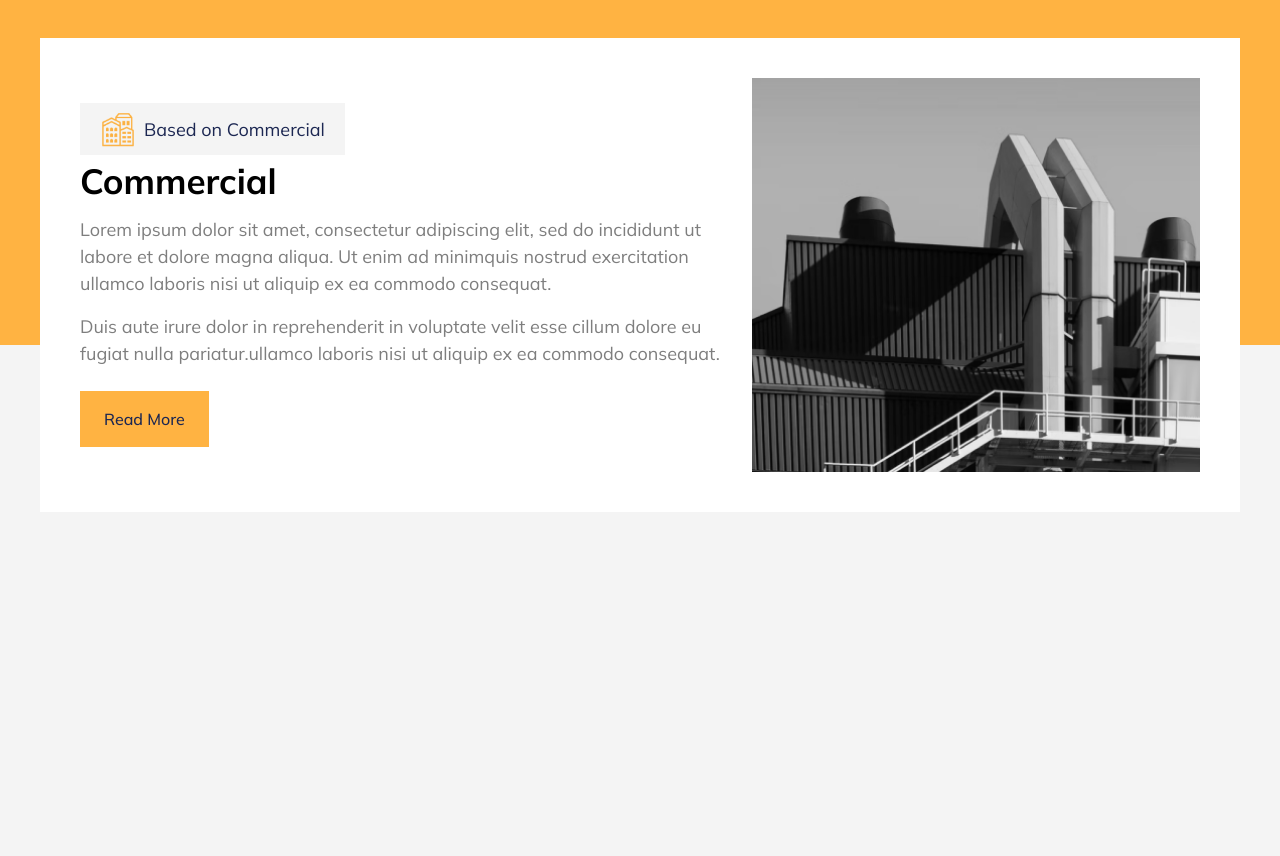
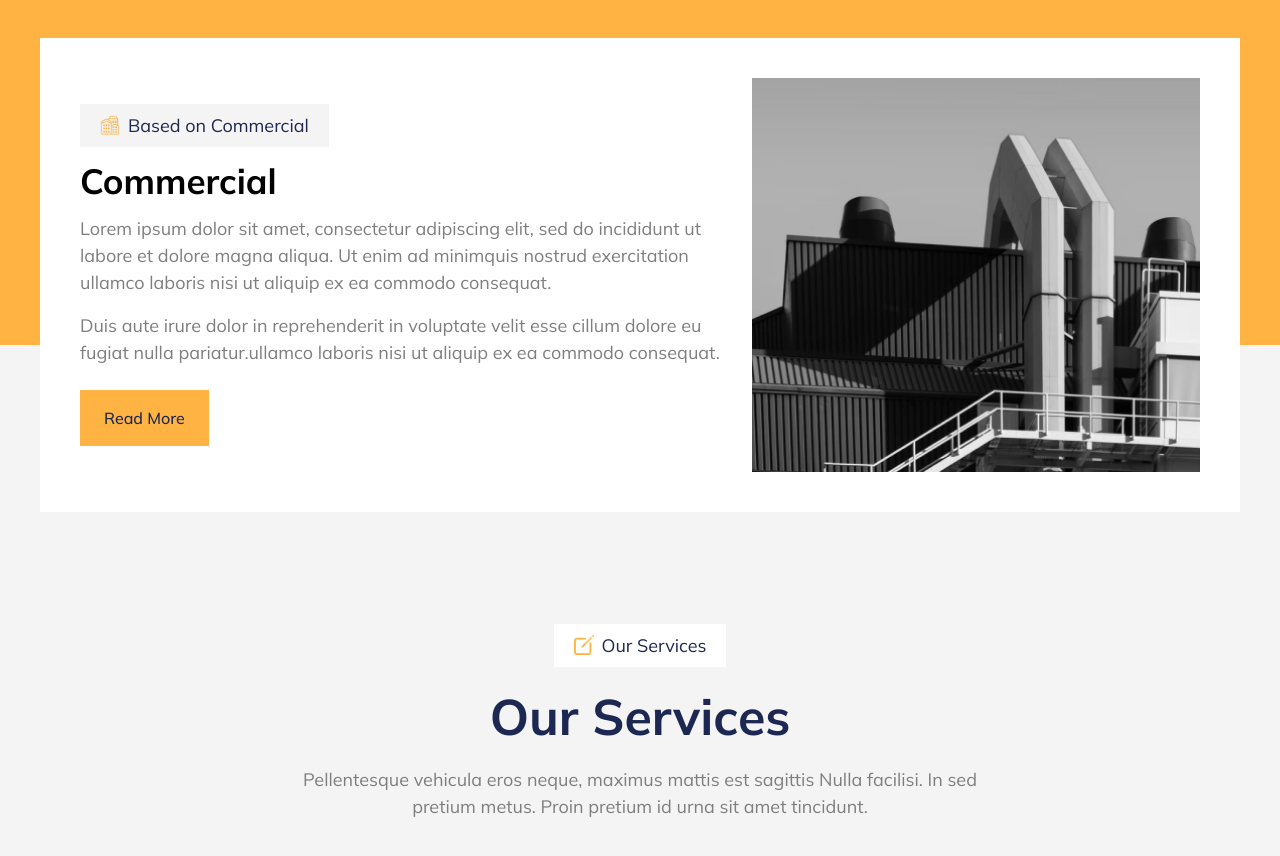
Before and after one commit to mohammad-naimur-rahman/bluecollar-figma-to-react, a React (Vite) app: page / in a window 1280 px wide. Shown: the part 1925-2781 px from the top of the page. Before the commit the page ends 2437 px from the top, so only its background shows below. Built offline with nearby package versions, Linux system fonts and the light colour scheme.

Commit message:
added another section

```diff
--- a/src/components/page/Homepage/MainServices.jsx
+++ b/src/components/page/Homepage/MainServices.jsx
@@ -7,6 +7,7 @@ import fourth from '@assets/images/homepage/fourth.png'
 import servicesHero from '@assets/images/homepage/services-hero.png'
 import Button from '../../ui/Button'
 import styles from '@styles/page/homepage.module.scss'
+import Heading from '../../ui/Heading'
 
 const NavButton = ({ img, title, className }) => {
   return (
@@ -45,10 +46,7 @@ const MainServices = () => {
 
         <div className="container bg-white p-10 flex justify-between items-center">
           <div className="w-[60%]">
-            <div className="bg-bg inline-flex px-5 py-2 justify-center items-center">
-              <img src={fourth} alt="Based on commercial" className="w-9" />
-              <p className="text-secondary pl-2">Based on Commercial</p>
-            </div>
+            <Heading img={fourth} title="Based on Commercial" className="mb-2" />
             <h3>Commercial</h3>
             <p className="pt-2 pb-4 text-gray">
               Lorem ipsum dolor sit amet, consectetur adipiscing elit, sed do incididunt ut labore et dolore magna
--- /dev/null
+++ b/src/components/page/Homepage/OurServices.jsx
@@ -0,0 +1,20 @@
+import React from 'react'
+import Heading from '../../ui/Heading'
+import servicesIcon from '@assets/images/homepage/services-icon.png'
+
+const OurServices = () => {
+  return (
+    <div className="container py-28">
+      <div className="w-[60%] text-center flex flex-col justify-center items-center mx-auto">
+        <Heading img={servicesIcon} title="Our Services" bg="bg-white" />
+        <h2 className="text-secondary py-3">Our Services</h2>
+        <p className="text-gray">
+          Pellentesque vehicula eros neque, maximus mattis est sagittis Nulla facilisi. In sed pretium metus. Proin
+          pretium id urna sit amet tincidunt.
+        </p>
+      </div>
+    </div>
+  )
+}
+
+export default OurServices
--- a/src/components/page/Homepage/SecondSection.jsx
+++ b/src/components/page/Homepage/SecondSection.jsx
@@ -1,6 +1,7 @@
 import React from 'react'
 import image from '@assets/images/homepage/we-provide-your-future.jpg'
 import icon from '@assets/images/homepage/icon.png'
+import Heading from '../../ui/Heading'
 
 const SecondSection = () => {
   return (
@@ -8,10 +9,7 @@ const SecondSection = () => {
       <div className="container flex items-center">
         <img src={image} alt="we-provide-your-future" />
         <div className="p-10 h-full">
-          <div className="inline-flex justify-center items-center bg-bg px-4 py-2">
-            <img src={icon} alt="Blue Collar" className="w-4 h-auto inline-block" />
-            <p className="pl-2 text-secondary">Welcome BlueCollar</p>
-          </div>
+          <Heading img={icon} title="Welcome BlueCollar" />
           <h2 className="text-secondary">We Provide Your Future</h2>
           <p className="text-gray py-3">
             Pellentesque vehicula eros neque, maximus mattis est sagittis Nulla facilisi. In sed pretium metus. Proin
--- /dev/null
+++ b/src/components/ui/Heading.jsx
@@ -0,0 +1,13 @@
+import classNames from 'classnames'
+import React from 'react'
+
+const Heading = ({ img, title, className, textClassName, imageSize = 'w-5', bg = 'bg-bg' }) => {
+  return (
+    <div className={classNames(className, bg, 'inline-flex px-5 py-2 justify-center items-center')}>
+      <img src={img} alt={title} className={imageSize} />
+      <p className={classNames(textClassName, 'text-secondary pl-2')}>{title}</p>
+    </div>
+  )
+}
+
+export default Heading
--- a/src/page/Homepage.tsx
+++ b/src/page/Homepage.tsx
@@ -2,6 +2,7 @@ import Layout from '@components/ui/Layout.jsx'
 import HeroSection from '@components/page/Homepage/HeroSection.jsx'
 import SecondSection from '@components/page/Homepage/SecondSection.jsx'
 import MainServices from '@components/page/Homepage/MainServices.jsx'
+import OurServices from '@components/page/Homepage/OurServices.jsx'
 
 const Homepage = () => {
   return (
@@ -9,6 +10,7 @@ const Homepage = () => {
       <HeroSection />
       <SecondSection />
       <MainServices />
+      <OurServices />
     </Layout>
   )
 }
```
Also changed, not shown: src/assets/images/homepage/services-icon.png (added).
